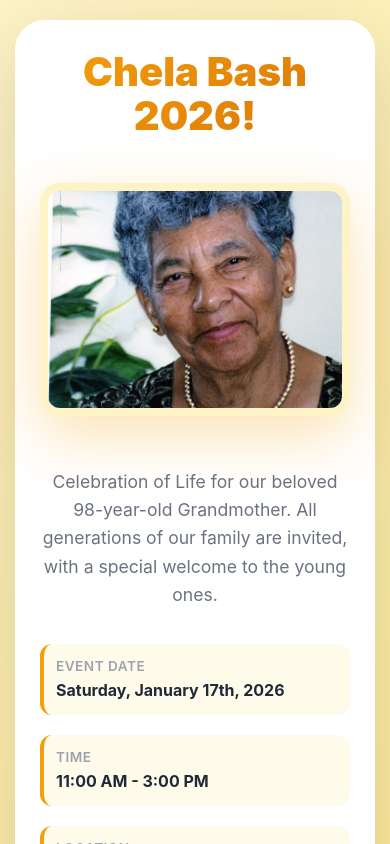
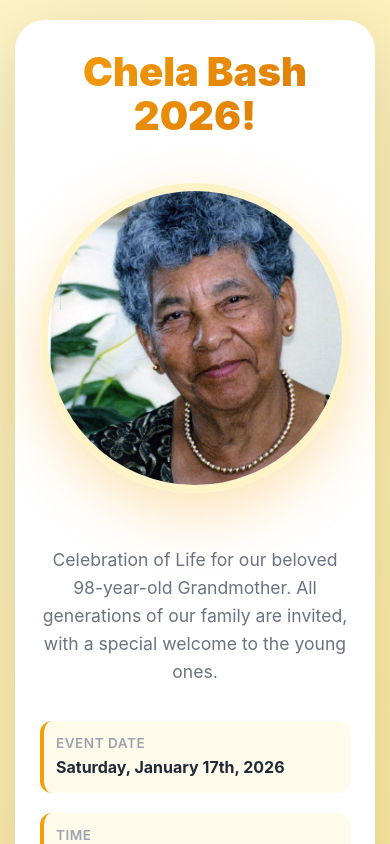
Before and after one commit to waqarhossen/chela-bash-2026, a Next.js app: page / in a window 390 px wide. Shown: the top 844 px of the page. Built offline with nearby package versions, Linux system fonts and the light colour scheme.

Commit message:
Increase image size and make circular on mobile

```diff
--- a/app/globals.css
+++ b/app/globals.css
@@ -303,9 +303,10 @@ body {
   }
 
   .hero-image-modern {
-    max-width: 350px;
-    border-radius: 20px;
-    aspect-ratio: 4/3;
+    max-width: 100%;
+    width: 100%;
+    border-radius: 50%;
+    aspect-ratio: 1;
   }
 
   .rsvp-form-section {
```
